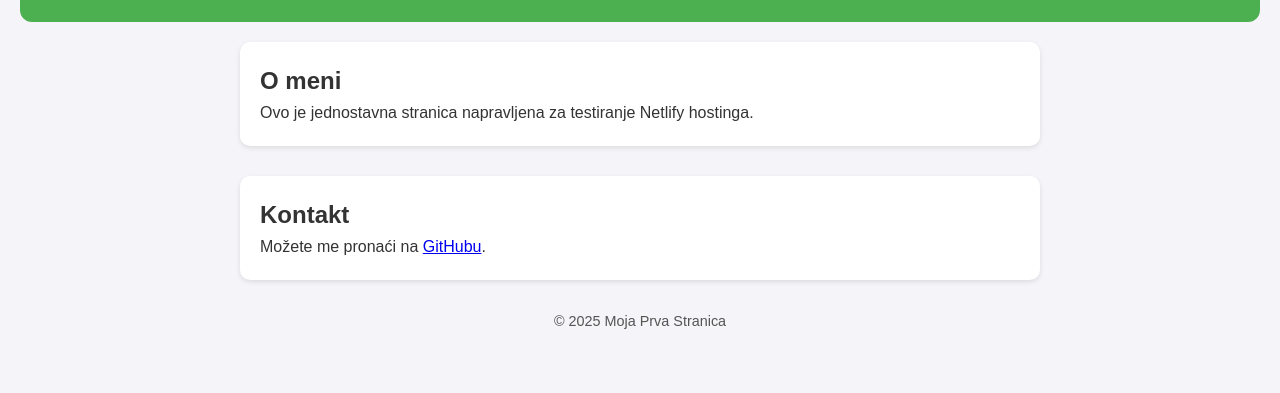
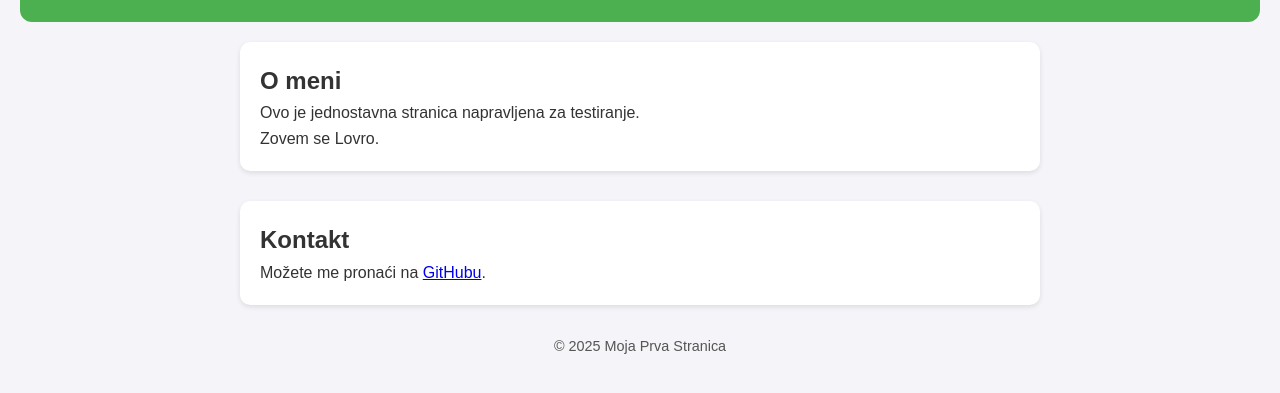
Before and after one commit to lovrocvitas2020/MyWebsiteTest1, a plain HTML site: page index.html in a window 1280 px wide. Shown: the part 115-508 px from the top of the page. Drawn offline with Linux system fonts and the light colour scheme.

Commit message:
Update index.html
Changes 19.08.2025.

```diff
--- a/index.html
+++ b/index.html
@@ -16,9 +16,10 @@
   </header>
 
   <main>
-    <section id="about">
+  <section id="about">
       <h2>O meni</h2>
-      <p>Ovo je jednostavna stranica napravljena za testiranje Netlify hostinga.</p>
+      <p>Ovo je jednostavna stranica napravljena za testiranje.</p>
+	  <p>Zovem se Lovro.</p>
     </section>
 
     <section id="contact">
```
